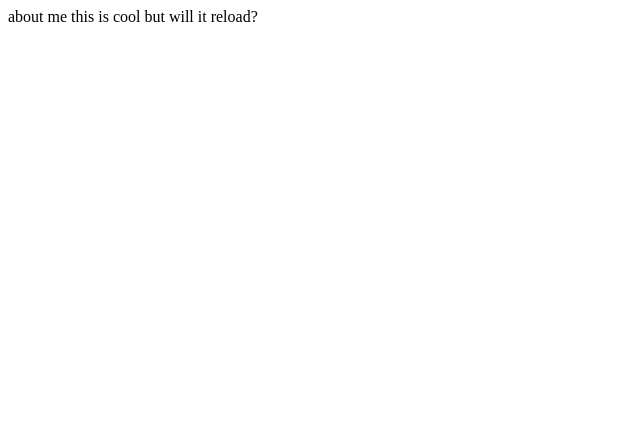
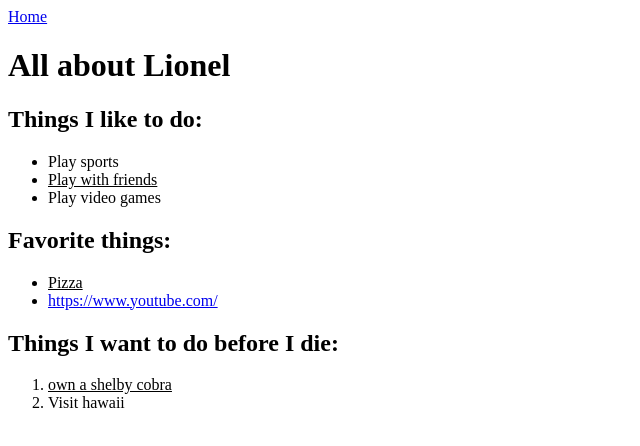
Before and after one commit to ironosity/learningToCode, a website: page public/aboutme.html in a window 1280 px wide. Shown: the whole page, without its empty margins (0-640 px from the left). Drawn offline with Linux system fonts and the light colour scheme.

Commit message:
updated aboutme

```diff
--- a/public/aboutme.html
+++ b/public/aboutme.html
@@ -1,2 +1,45 @@
-about me this is cool
-but will it reload?
+<!DOCTYPE html>
+<html>
+
+<head>
+    <title>All about Lionel</title>
+</head>
+
+<body>
+    <a href="./index.html">Home</a>
+
+    <h1>All about Lionel</h1>
+
+    <div>
+        <h2><Strong>Things I like to do:</Strong></h2>
+        <ul>
+            <li>Play sports</li>
+            <li><u>Play with friends</u></li>
+            <li>Play video games</li>
+        </ul>
+    </div>
+
+    <div>
+        <h2>Favorite things:</h2>
+        <ul>
+            <li><u>Pizza</u></li>
+            <li><a href="https://www.youtube.com">https://www.youtube.com/</a></li>
+        </ul>
+
+    </div>
+
+    <div>
+        <h2>Things I want to do before I die:</h2>
+        <ol>
+            <li>
+                <u>
+                    own a shelby cobra
+                </u>
+            </li>
+            <li>
+                Visit hawaii
+            </li>
+        </ol>
+    </div>
+</body>
+</html>
```
